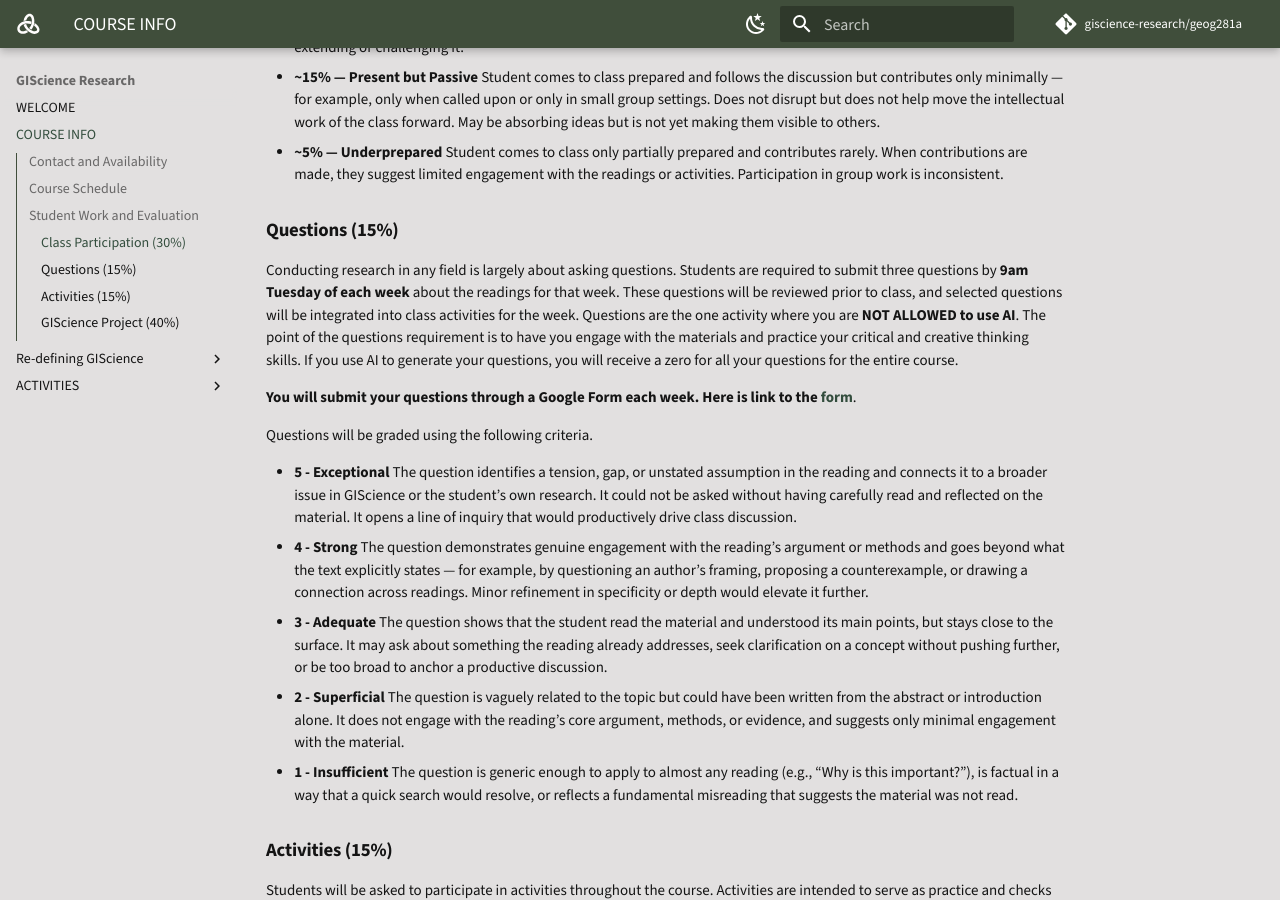
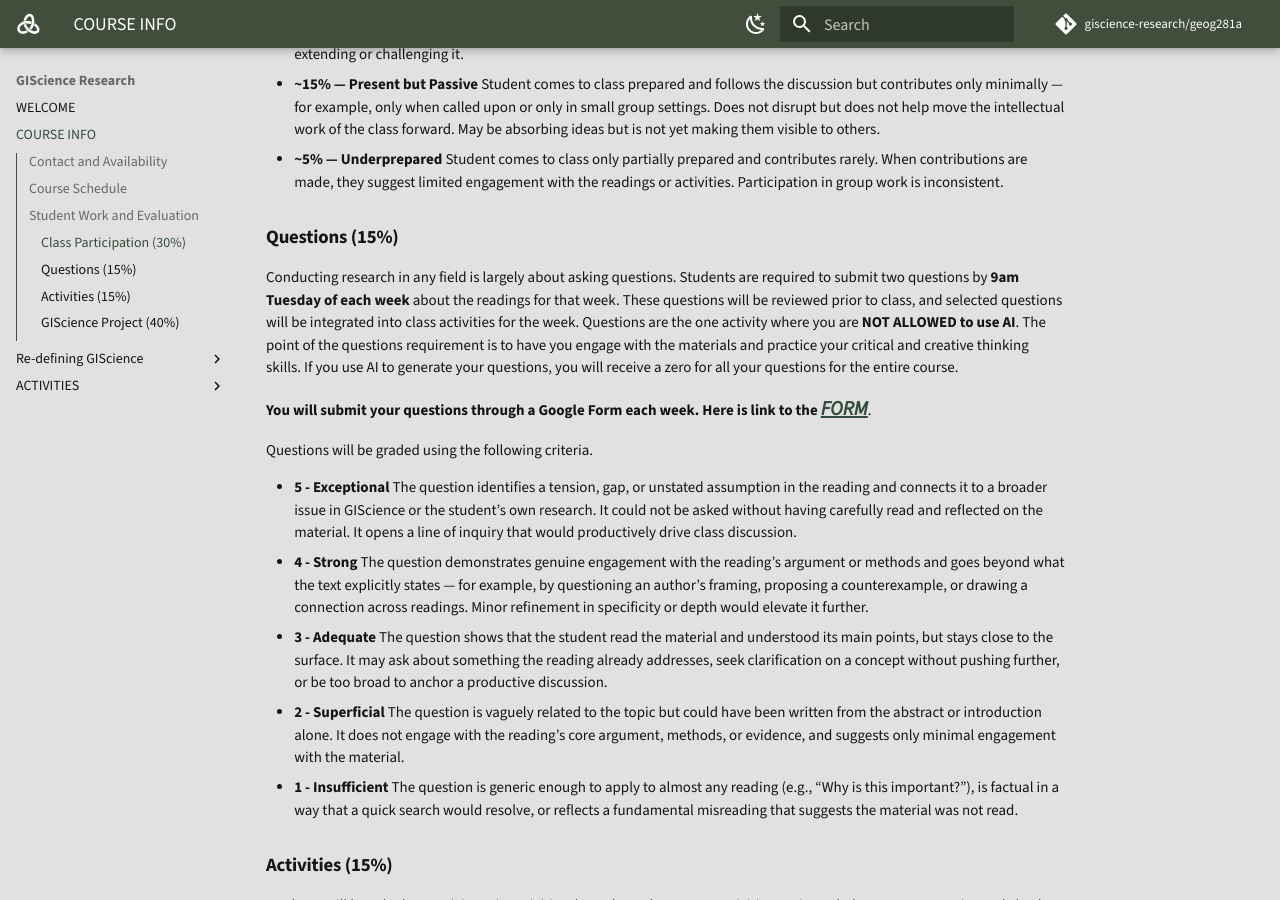
Before and after one commit to giscience-research/geog281a, an MkDocs documentation site: the page built from src/course-info.md, in a window 1280 px wide and 900 px high, scrolled down 2439 px. Built offline with MkDocs 1.6.1 and Material for MkDocs 9.7.7, drawn with Linux system fonts in a browser that asks for light colours; comment, search, counter and statistics services are not loaded.

Commit message:
minor fix on the syllabus

```diff
--- a/docs/course-info/index.html
+++ b/docs/course-info/index.html
@@ -695,7 +695,7 @@
 
 
 <h1 id="course-information"><strong>Course Information</strong></h1>
-<p><strong>A PDF version of this syllabus is available <a href="../syllabus.pdf">here</a></strong>.</p>
+<p><strong>A PDF version of this syllabus is available <a href="syllabus.pdf"><span style="font-size: 20px;">here</span></a></strong>.</p>
 <p>GEOG 281A is designed to help students design rigorous geographic research by connecting the development and use of core spatial methods to their theoretical foundations in geographic information science (GIScience). Readings and activities in the course are sequenced to help students enhance their spatial thinking skills and prepare to apply those skills to research problems using geographic information systems (GIS). Students explore fundamental topics including ontology and spatial representation, uncertainty, spatial modeling and inference, and validation through open science practices. </p>
 <p>This course teaches students to think critically about the nature of spatial processes, their representation as spatial data, and their analysis using spatial methods. As decisions are made about each of these issues, uncertainty enters into an analysis <strong>(Figure 1)</strong>. That uncertainty can contribute to inferential errors and/or a mismatch between a researchers understanding of reality and relaity itself. The goal of thic course is to prepare students to engage in deep geographic scholarship rather than simply apply GIS tools in specific domains.</p>
 <p><img alt="course" src="../assets/course.svg" /></p>
@@ -792,8 +792,8 @@
 <li><strong>~5% — Underprepared</strong> Student comes to class only partially prepared and contributes rarely. When contributions are made, they suggest limited engagement with the readings or activities. Participation in group work is inconsistent.</li>
 </ul>
 <h3 id="questions-15"><strong>Questions (15%)</strong></h3>
-<p>Conducting research in any field is largely about asking questions. Students are required to submit three questions by <strong>9am Tuesday of each week</strong> about the readings for that week. These questions will be reviewed prior to class, and selected questions will be integrated into class activities for the week. Questions are the one activity where you are <strong>NOT ALLOWED to use AI</strong>. The point of the questions requirement is to have you engage with the materials and practice your critical and creative thinking skills. If you use AI to generate your questions, you will receive a zero for all your questions for the entire course.</p>
-<p><strong>You will submit your questions through a Google Form each week. Here is link to the <a href="https://docs.google.com/forms/d/e/1FAIpQLSfuErQKnnmi2xVmNqSqwjIg8WjvZQ7ztC6dLUx8c9k1qDdg7w/viewform?usp=publish-editor">form</a></strong>.</p>
+<p>Conducting research in any field is largely about asking questions. Students are required to submit two questions by <strong>9am Tuesday of each week</strong> about the readings for that week. These questions will be reviewed prior to class, and selected questions will be integrated into class activities for the week. Questions are the one activity where you are <strong>NOT ALLOWED to use AI</strong>. The point of the questions requirement is to have you engage with the materials and practice your critical and creative thinking skills. If you use AI to generate your questions, you will receive a zero for all your questions for the entire course.</p>
+<p><strong>You will submit your questions through a Google Form each week. Here is link to the <a href="https://docs.google.com/forms/d/e/1FAIpQLSfuErQKnnmi2xVmNqSqwjIg8WjvZQ7ztC6dLUx8c9k1qDdg7w/viewform?usp=publish-editor"><span style="font-size: 20px; text-decoration: underline; font-style: italic;">FORM</span></a></strong>.</p>
 <p>Questions will be graded using the following criteria.</p>
 <ul>
 <li><strong>5 - Exceptional</strong> The question identifies a tension, gap, or unstated assumption in the reading and connects it to a broader issue in GIScience or the student&rsquo;s own research. It could not be asked without having carefully read and reflected on the material. It opens a line of inquiry that would productively drive class discussion.</li>
--- a/src/course-info.md
+++ b/src/course-info.md
@@ -1,6 +1,6 @@
 # __Course Information__
 
-__A PDF version of this syllabus is available [here](syllabus.pdf)__.
+__A PDF version of this syllabus is available <a href="syllabus.pdf"><span style="font-size: 20px;">here</span></a>__.
 
 GEOG 281A is designed to help students design rigorous geographic research by connecting the development and use of core spatial methods to their theoretical foundations in geographic information science (GIScience). Readings and activities in the course are sequenced to help students enhance their spatial thinking skills and prepare to apply those skills to research problems using geographic information systems (GIS). Students explore fundamental topics including ontology and spatial representation, uncertainty, spatial modeling and inference, and validation through open science practices.
 
@@ -48,9 +48,11 @@
 
 ### __Questions (15%)__
 
-Conducting research in any field is largely about asking questions. Students are required to submit three questions by __9am Tuesday of each week__ about the readings for that week. These questions will be reviewed prior to class, and selected questions will be integrated into class activities for the week. Questions are the one activity where you are __NOT ALLOWED to use AI__. The point of the questions requirement is to have you engage with the materials and practice your critical and creative thinking skills. If you use AI to generate your questions, you will receive a zero for all your questions for the entire course.
+Conducting research in any field is largely about asking questions. Students are required to submit two questions by __9am Tuesday of each week__ about the readings for that week. These questions will be reviewed prior to class, and selected questions will be integrated into class activities for the week. Questions are the one activity where you are __NOT ALLOWED to use AI__. The point of the questions requirement is to have you engage with the materials and practice your critical and creative thinking skills. If you use AI to generate your questions, you will receive a zero for all your questions for the entire course.
 
-__You will submit your questions through a Google Form each week. Here is link to the [form](https://docs.google.com/forms/d/e/1FAIpQLSfuErQKnnmi2xVmNqSqwjIg8WjvZQ7ztC6dLUx8c9k1qDdg7w/viewform?usp=publish-editor)__.
+__You will submit your questions through a Google Form each week. Here is link to the <a href="https://docs.google.com/forms/d/e/1FAIpQLSfuErQKnnmi2xVmNqSqwjIg8WjvZQ7ztC6dLUx8c9k1qDdg7w/viewform?usp=publish-editor"><span style="font-size: 20px; text-decoration: underline; font-style: italic;">FORM</span></a>__.
+
+
 
 Questions will be graded using the following criteria.
 
```
Also changed, not shown: docs/search/search_index.json (+1 -1 lines), docs/sitemap.xml (+6 -6 lines), 1 other file.
